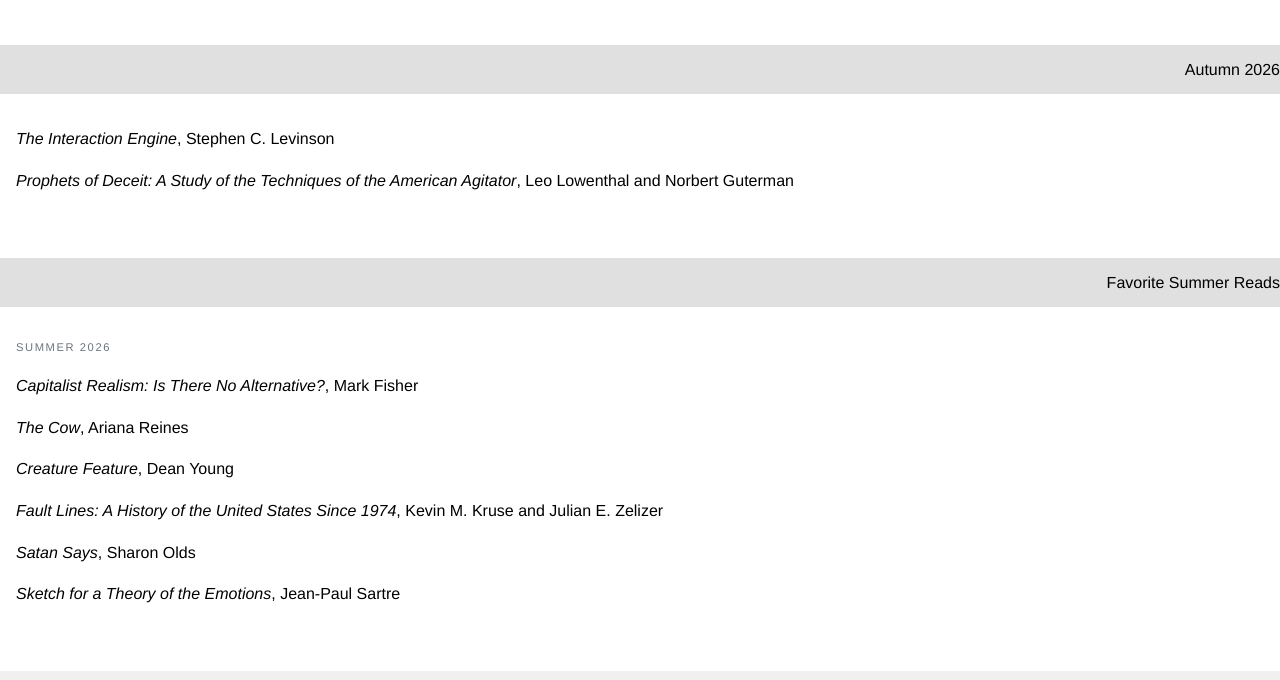
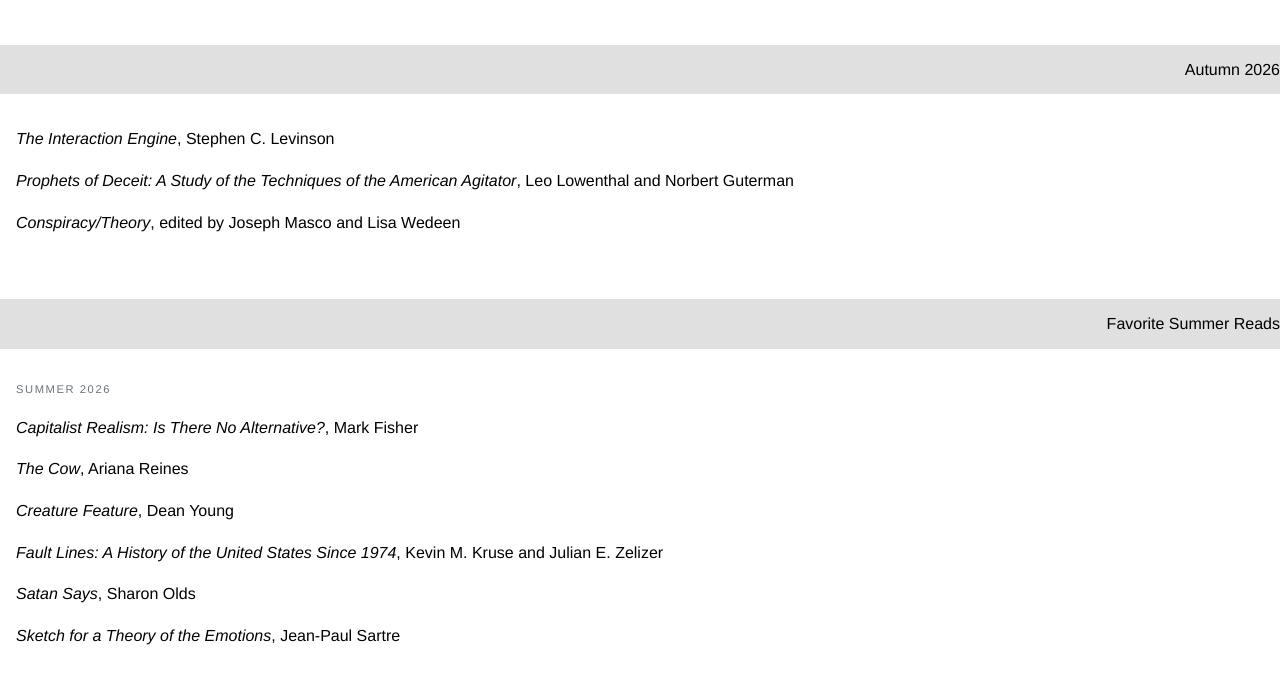
Before and after one commit to zeglisss/zeglisss-website, a plain HTML site: page readings.html in a window 1280 px wide. Shown: the part 95-775 px from the top of the page. Drawn offline with Linux system fonts and the light colour scheme.

Commit message:
Add Conspiracy/Theory to Autumn 2026 readings

```diff
--- a/readings.html
+++ b/readings.html
@@ -24,6 +24,7 @@
   <div class="reading-entry reading-list" data-heading="Autumn 2026">
     <p><em>The Interaction Engine</em>, Stephen C. Levinson</p>
     <p><em>Prophets of Deceit: A Study of the Techniques of the American Agitator</em>, Leo Lowenthal and Norbert Guterman</p>
+    <p><em>Conspiracy/Theory</em>, edited by Joseph Masco and Lisa Wedeen</p>
   </div>
 
   <!-- Summer Reading List -->
```
